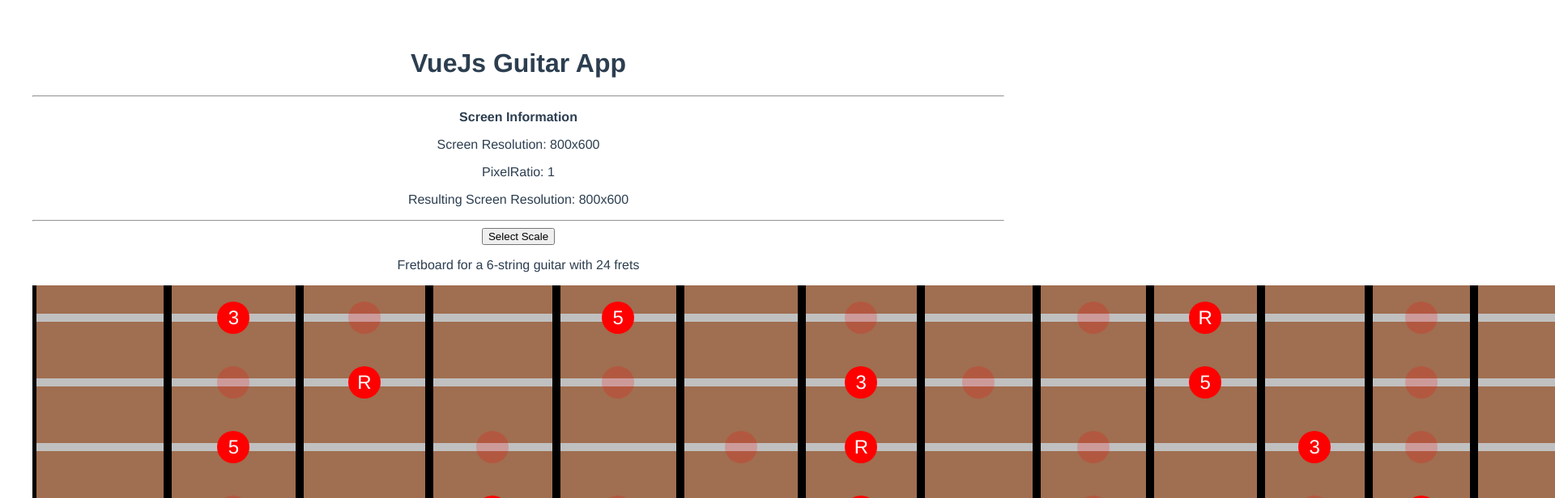
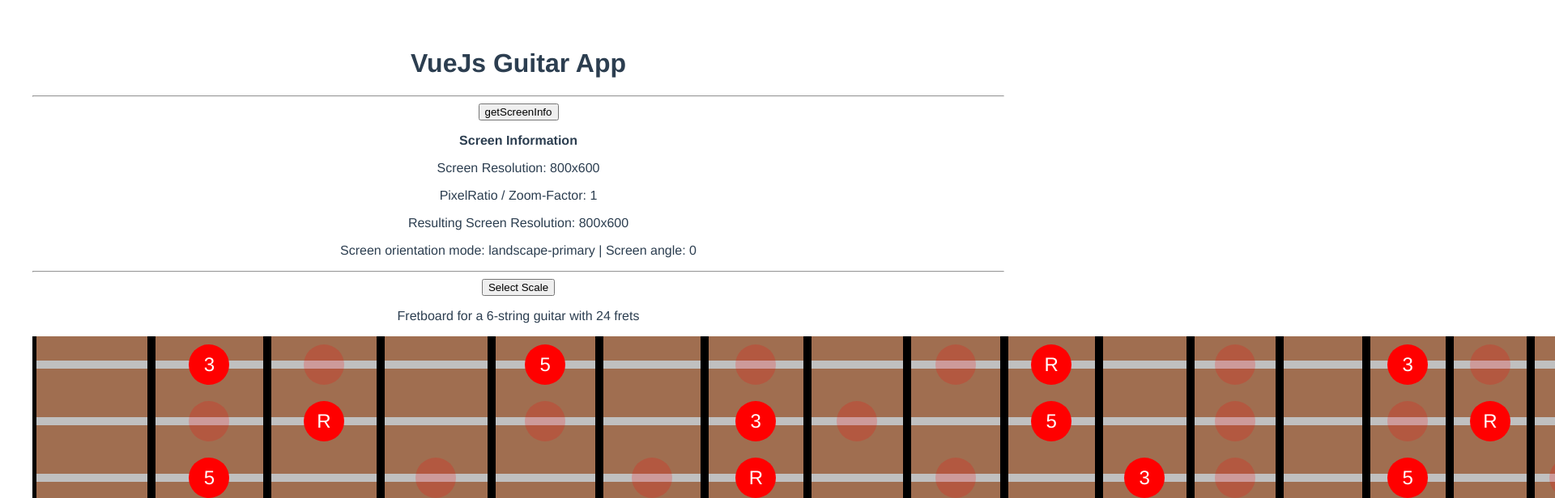
Before and after one commit to DanielSchiessl/VueGuitarApp, a Vue app: page / in a window 1280 px wide. Shown: the top 616 px of the page at 81% size, 1920 px wide, since content can reach past the window. Built offline with nearby package versions, Linux system fonts and the light colour scheme.

Commit message:
change note size and add screen orientation info

```diff
--- a/src/App.vue
+++ b/src/App.vue
@@ -4,10 +4,16 @@
     <h1> VueJs Guitar App </h1>
      <!--  <noteselector></noteselector> -->
     <hr>
+
+    <button v-on:click="updateScreenInformation()">
+        getScreenInfo
+    </button>
+
     <p style="font-weight: bold;">Screen Information</p>
     <p>{{screenResolution}}</p>
     <p>{{pixelRatio}}</p>
     <p>{{resultingScreenResolution}}</p>
+    <p>{{screenOrientation}}</p>
     <hr>
 
     <button id="show-modal" @click="showModal = true">Select Scale</button>
@@ -76,8 +82,9 @@
     data () {
         return {
             screenResolution: 'Screen Resolution: ' + screen.width + 'x' + screen.height,
-            pixelRatio: 'PixelRatio: ' + window.devicePixelRatio,
-            resultingScreenResolution: 'Resulting Screen Resolution: ' + window.screen.width * window.devicePixelRatio + 'x' + window.screen.height * window.devicePixelRatio,
+            pixelRatio: 'PixelRatio / Zoom-Factor: ' + window.devicePixelRatio,
+            resultingScreenResolution: 'Resulting Screen Resolution: ' + (window.screen.width * window.devicePixelRatio).toFixed(0) + 'x' + (window.screen.height * window.devicePixelRatio).toFixed(0),
+            screenOrientation: 'Screen orientation mode: ' + screen.orientation.type + ' | Screen angle: ' + screen.orientation.angle,
             showModal: false,
             showScaleNoteFunction: false,
             isChordSelected: true,
@@ -129,6 +136,13 @@
                 this.chordSelected = chord
                 this.isChordSelected = true
             }
+        },
+        updateScreenInformation: function () {
+            console.log('Screen Resolution: ' + screen.width + 'x' + screen.height)
+            this.screenResolution = 'Screen Resolution: ' + screen.width + 'x' + screen.height
+            this.pixelRatio = 'PixelRatio / Zoom-Factor: ' + window.devicePixelRatio.toFixed(2)
+            this.resultingScreenResolution = 'Resulting Screen Resolution: ' + (window.screen.width * window.devicePixelRatio).toFixed(0) + 'x' + (window.screen.height * window.devicePixelRatio).toFixed(0)
+            this.screenOrientation = 'Screen orientation mode: ' + screen.orientation.type + ' | Screen angle: ' + screen.orientation.angle
         }
     }
 }
--- a/src/components/fretboard.vue
+++ b/src/components/fretboard.vue
@@ -22,7 +22,7 @@
                     </fretnote>
                 </div>
             </template>
-            <div v-for="fretNo in numberOfFrets"
+            <div v-for="fretNo in numberOfFrets" style="font-weight: bold"
                 :key=fretNo
                 v-show="scale.noteNbrsAbs.includes((strings.noteNbrsAbs[strings.noteNbrsAbs.length-1]+fretNo)%12)"
                 v-on:click="threenpsmodeactivated = !threenpsmodeactivated;
@@ -70,7 +70,7 @@
 .box {
     background-color: rgb(160, 110, 80);
     color: #fff;
-    padding: 20px;
+    padding: 10px;
     min-width: 40px;
     font-size: 150%;
     justify-content: center;
--- a/src/components/fretnote.vue
+++ b/src/components/fretnote.vue
@@ -67,8 +67,8 @@
     display: flex;
     justify-content: center;
     align-items: center;
-    height:40px;
-    width:40px;
+    height:50px;
+    width:50px;
     z-index: 20;  /* to be below the parent element */
 }
 </style>
```
